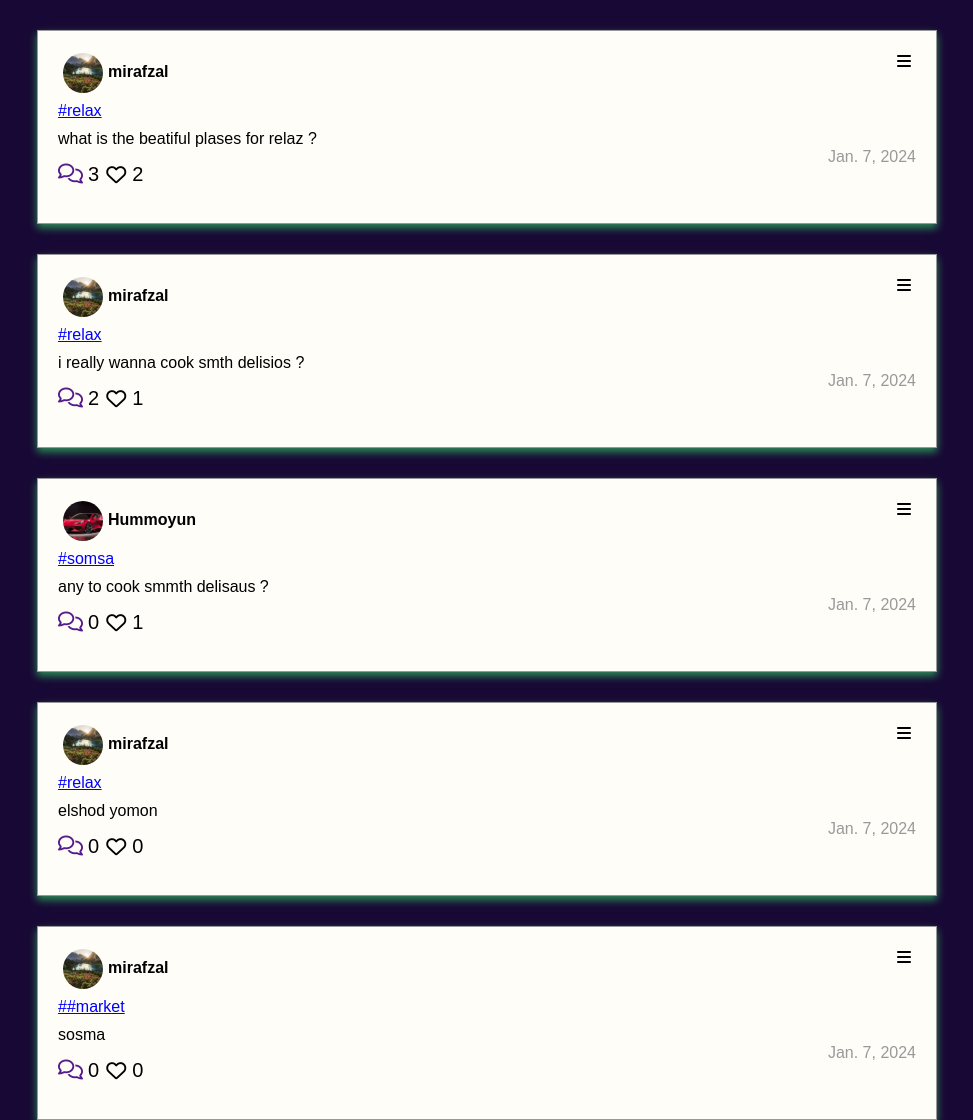
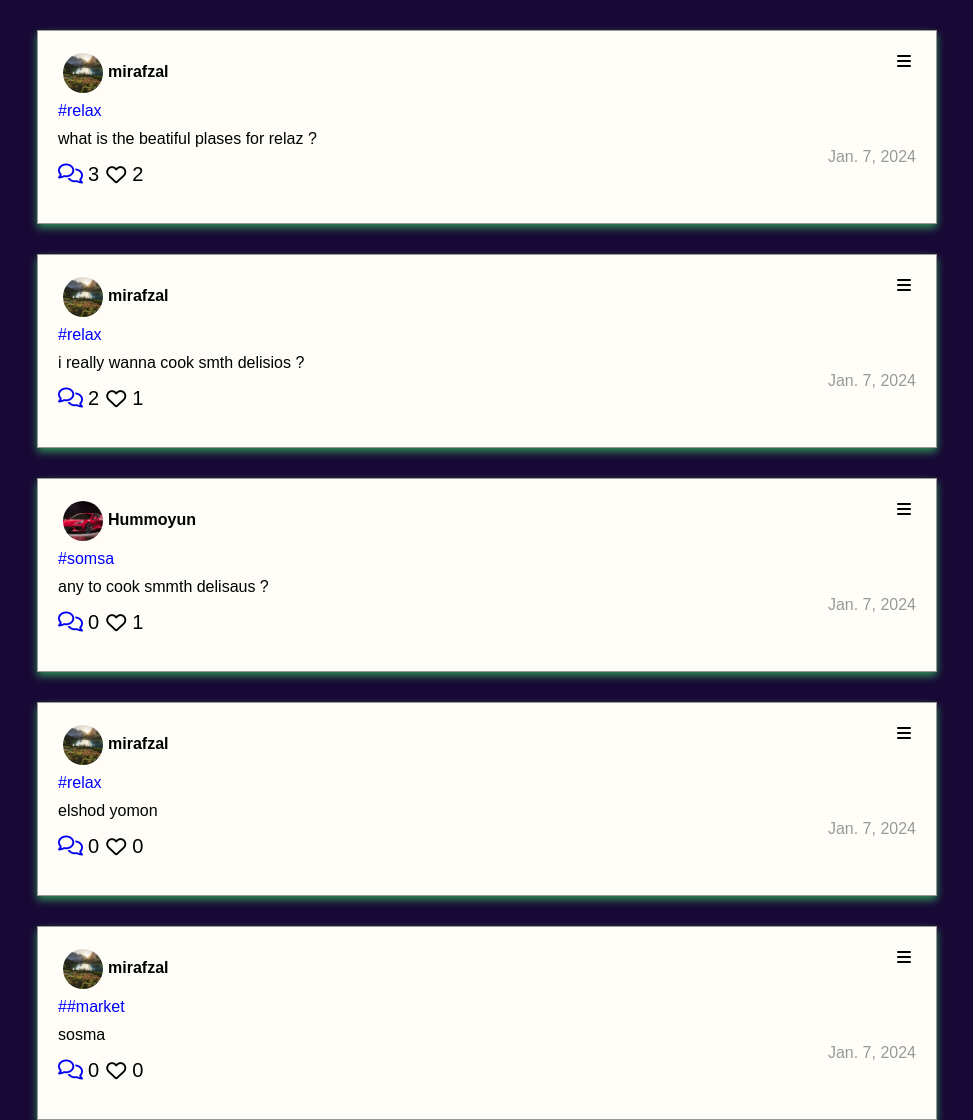
Before and after one commit to mirafzalswe/keepsecret, a Django app: page / in a window 1280 px wide. Shown: the part 80-1200 px from the top of the page, without its empty margins (153-1126 px from the left). Run offline with Django 5.2, Linux system fonts and the light colour scheme; data comes from the database, SQL or seed files in the repository; both versions use the stored data as it was after the commit; some libraries are stand-ins or nearby versions.

Commit message:
fix changed

```diff
--- a/posts/templates/posts/home.html
+++ b/posts/templates/posts/home.html
@@ -5,11 +5,8 @@
 {% endblock title %}
 
 {% block content %}
-
-
-
        <div class="container-homec">
-        {% if form %}
+       {% if form %}
        {% for i in form %}
         <div class="card-home">
             <div class="avatar-side">
@@ -21,7 +18,7 @@
             </div>
             <div class="topic">
                 {% for m in i.hashtags.all  %}
-                    <a href="hashtags/{{ m }}"><p style="color:blue" class="author">{{ m }}</p></a>
+                    <a style="text-decoration: none" href="hashtags/{{ m }}"><p style="color:blue" class="author">{{ m }}</p></a>
                 {% endfor %}
             </div>
             <div class="content-home">
@@ -30,7 +27,7 @@
             <div class="degree">
                 <div class="degree-nav">
                      <div class="comment">
-                         <a href="" style="font-size: 20px"><i class="fa-regular fa-comments"></i></a>
+                         <a href="{% url 'post-detail' i.id %}" style="font-size: 20px"><i class="fa-regular fa-comments"></i></a>
                          <p style="font-size: 20px; margin-bottom: 10px;" class="count"> {{ i.comments.count }}</p>
                      </div>
                     <div class="like-pt">
```
Also changed, not shown: db.sqlite3.
